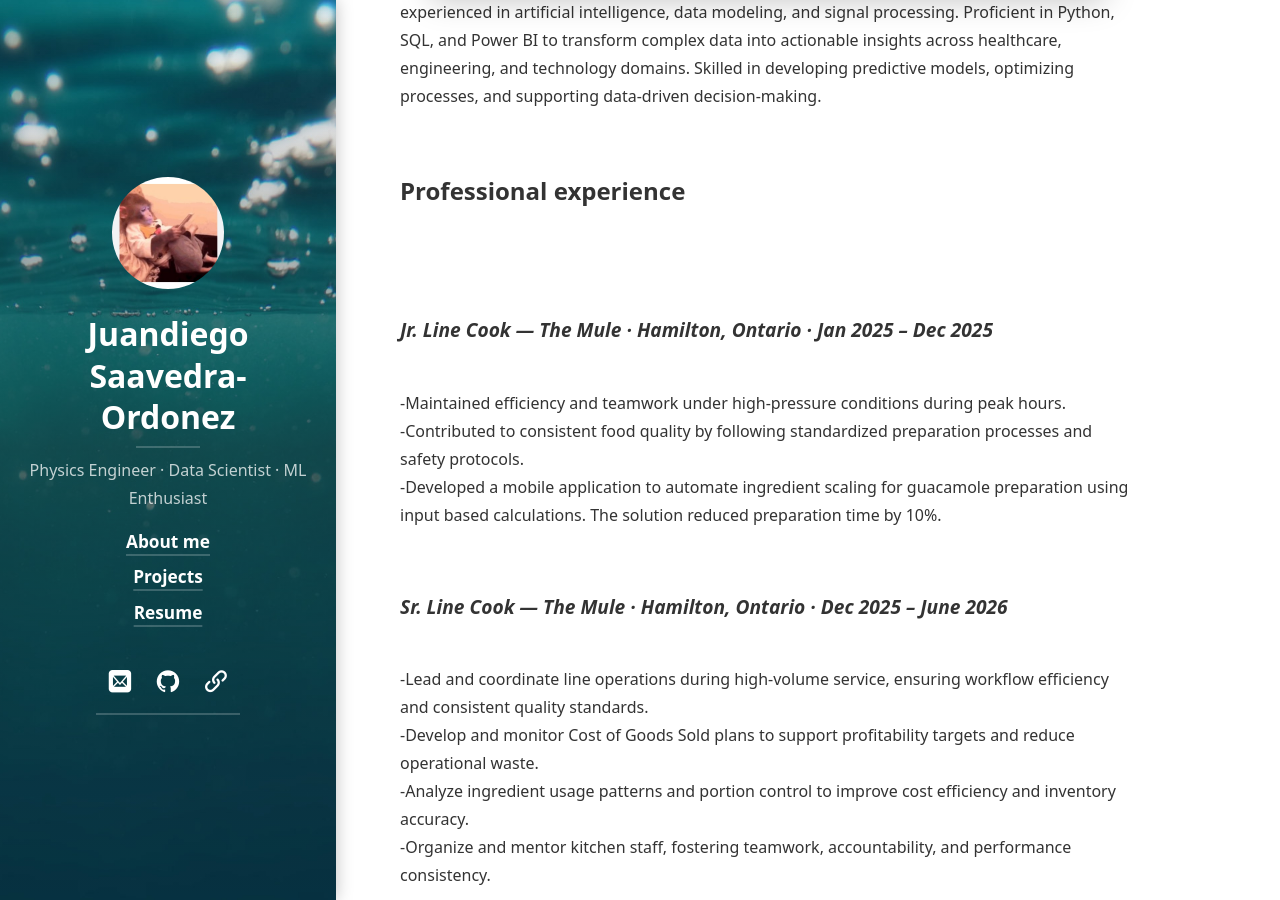
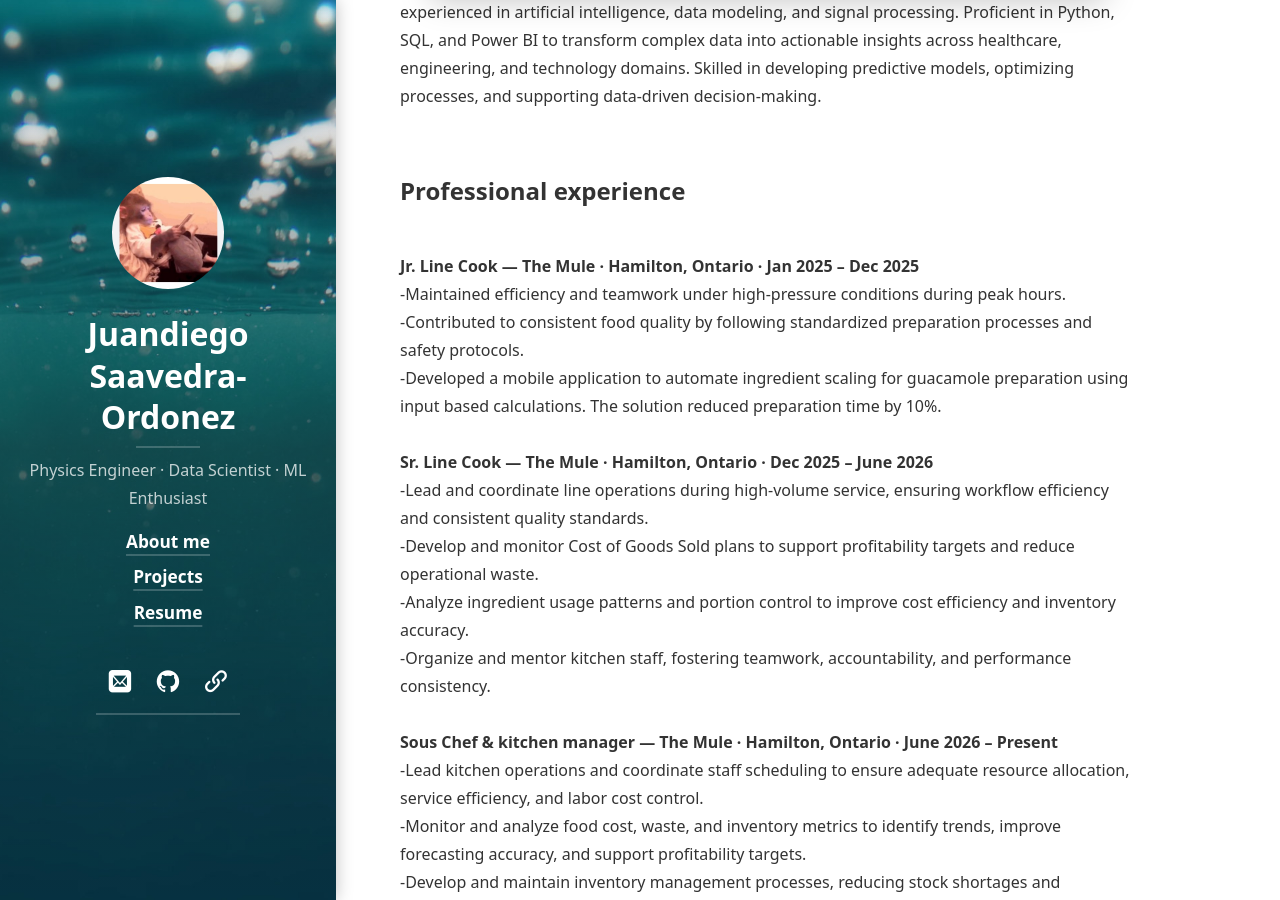
Before and after one commit to jdiego1927/jdiego1927.github.io, a Jekyll site: the page built from resume.md, in a window 1280 px wide and 900 px high, scrolled down 410 px. Built offline with Jekyll 4.4.1, drawn with Linux system fonts in a browser that asks for light colours; cached includes are drawn as plain includes; nearby versions of some CDN libraries; some web fonts are replaced; library files that are not in the unit come from our copies.

Commit message:
Refactor resume formatting and enhance clarity
Updated job titles to bold format and removed unnecessary markdown syntax. Enhanced clarity in professional experience and education sections.

```diff
--- a/resume.md
+++ b/resume.md
@@ -20,15 +20,15 @@ processes, and supporting data-driven decision-making.
 
 ## Professional experience
 <br>
-### *Jr. Line Cook — The Mule · Hamilton, Ontario · Jan 2025 – Dec 2025*
+**Jr. Line Cook — The Mule · Hamilton, Ontario · Jan 2025 – Dec 2025**
 <br>
   -Maintained efficiency and teamwork under high-pressure conditions during peak hours.
 <br>
   -Contributed to consistent food quality by following standardized preparation processes and safety protocols.
 <br>
   -Developed a mobile application to automate ingredient scaling for guacamole preparation using input based calculations. The solution     reduced preparation time by 10%.
-<br>
-### *Sr. Line Cook — The Mule · Hamilton, Ontario · Dec 2025 – June 2026*
+<br><br>
+**Sr. Line Cook — The Mule · Hamilton, Ontario · Dec 2025 – June 2026**
 <br>
   -Lead and coordinate line operations during high-volume service, ensuring workflow efficiency and consistent quality standards.
 <br>
@@ -37,8 +37,8 @@ processes, and supporting data-driven decision-making.
   -Analyze ingredient usage patterns and portion control to improve cost efficiency and inventory accuracy.
 <br>
   -Organize and mentor kitchen staff, fostering teamwork, accountability, and performance consistency.
-<br>
-### *Sous Chef & kitchen manager — The Mule · Hamilton, Ontario · June 2026 – Present*
+<br><br>
+**Sous Chef & kitchen manager — The Mule · Hamilton, Ontario · June 2026 – Present**
 <br>
   -Lead kitchen operations and coordinate staff scheduling to ensure adequate resource allocation, service efficiency, and labor cost       control.
 <br>
@@ -47,24 +47,24 @@ processes, and supporting data-driven decision-making.
   -Develop and maintain inventory management processes, reducing stock shortages and minimizing excess inventory through data-driven        purchasing decisions.
 <br>
   -Track and report key operational performance indicators, including food cost percentage, labor utilization, waste generation, and        inventory turnover.
-<br>
-### *Science Tutor — Freelance · Popayan, Colombia · June 2019 – Nov 2024*
+<br><br>
+**Science Tutor — Freelance · Popayan, Colombia · June 2019 – Nov 2024**
 <br>
   -Delivered tailored instruction in physics, mathematics, and chemistry for university-bound students.
 <br>
   -Fostered analytical reasoning and problem-solving skills through customized study plans.
-<br>
-### *Jr. Data Analyst — Home Health · Popayan, Colombia · Aug 2020 – Sep 2021*
+<br><br>
+**Jr. Data Analyst — Home Health · Popayan, Colombia · Aug 2020 – Sep 2021**
 <br>
   -Streamlined data entry workflows, saving about 12 staff hours weekly.
 <br>
   -Supported database migration and workflow optimization for health data management.
 <br>
   -Generated and maintained detailed patient treatment reports and performance statistics for executive review and strategic decision-      making.
-<br>
+<br><br>
 ## Education
 <br>
-### *BSc in Engineering Physics (With Distinction) - Universidad del Cauca, Colombia · Dec 2024*
+**BSc in Engineering Physics (With Distinction) - Universidad del Cauca, Colombia · Dec 2024**
 <br>
   -Graduated Cum Laude (GPA: 4.5/5)
 <br>
@@ -77,22 +77,22 @@ processes, and supporting data-driven decision-making.
   -Evaluated multiple ML and DL architecture, including ensemble methods (XGBoost, GBM, DRF) and neural  networks (RNN, CNN), achieving     MAE = 5.87 mmHg / RMSE = 8.04 mmHg (Systolic Blood Pressure) and MAE =  3.54 mmHg / RMSE = 4.91 mmHg (Diastolic Blood Pressure),         meeting Grade A–B standards of the British Society  of Hypertension.
 <br>
   -Published a peer-reviewed article: 'Analysis of Electrocardiographic Signals to Assess Heart Rate Variability under   Surgical           Context: A Methodological Proposal.', 2024.
-<br>
-### *Certificate in Artificial Intelligence - UTP, Colombia · Nov 2024*
+<br><br>
+**Certificate in Artificial Intelligence - UTP, Colombia · Nov 2024**
 <br>
   -Final project: ' Prostate cancer detection using supervised machine learning models'
 <br>
   -Applied image preprocessing and segmentation techniques to extract biomarkers, achieving 90% classification  accuracy in prostate        cancer detection.
-<br>
-### *Google Advanced Data Analytics Professional Certificate · Mar 2026*
+<br><br>
+**Google Advanced Data Analytics Professional Certificate · Mar 2026**
 <br>
   -Applied advanced statistical analysis, regression modeling, hypothesis testing, and machine learning techniques.
 <br>
   -Developed end-to-end data projects including data cleaning, EDA, model validation, and business insight communication.
 <br>
   -Strengthened skills in Python, data storytelling, and stakeholder-focused reporting.
-<br>
-### *Aditional professional course work*
+<br><br>
+**Aditional professional course work**
 <br>
   -Total SQL (2024)
 <br>
```
